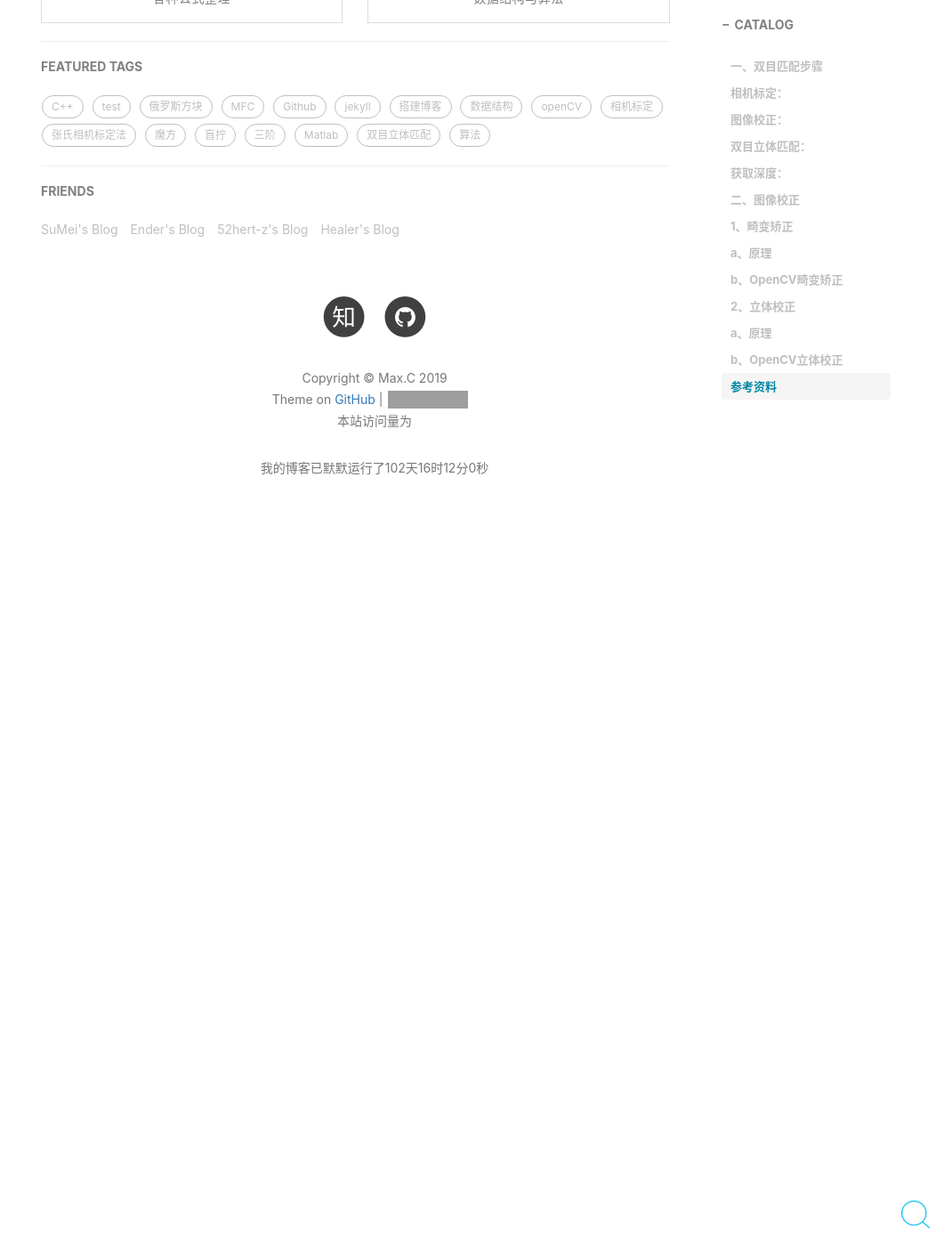
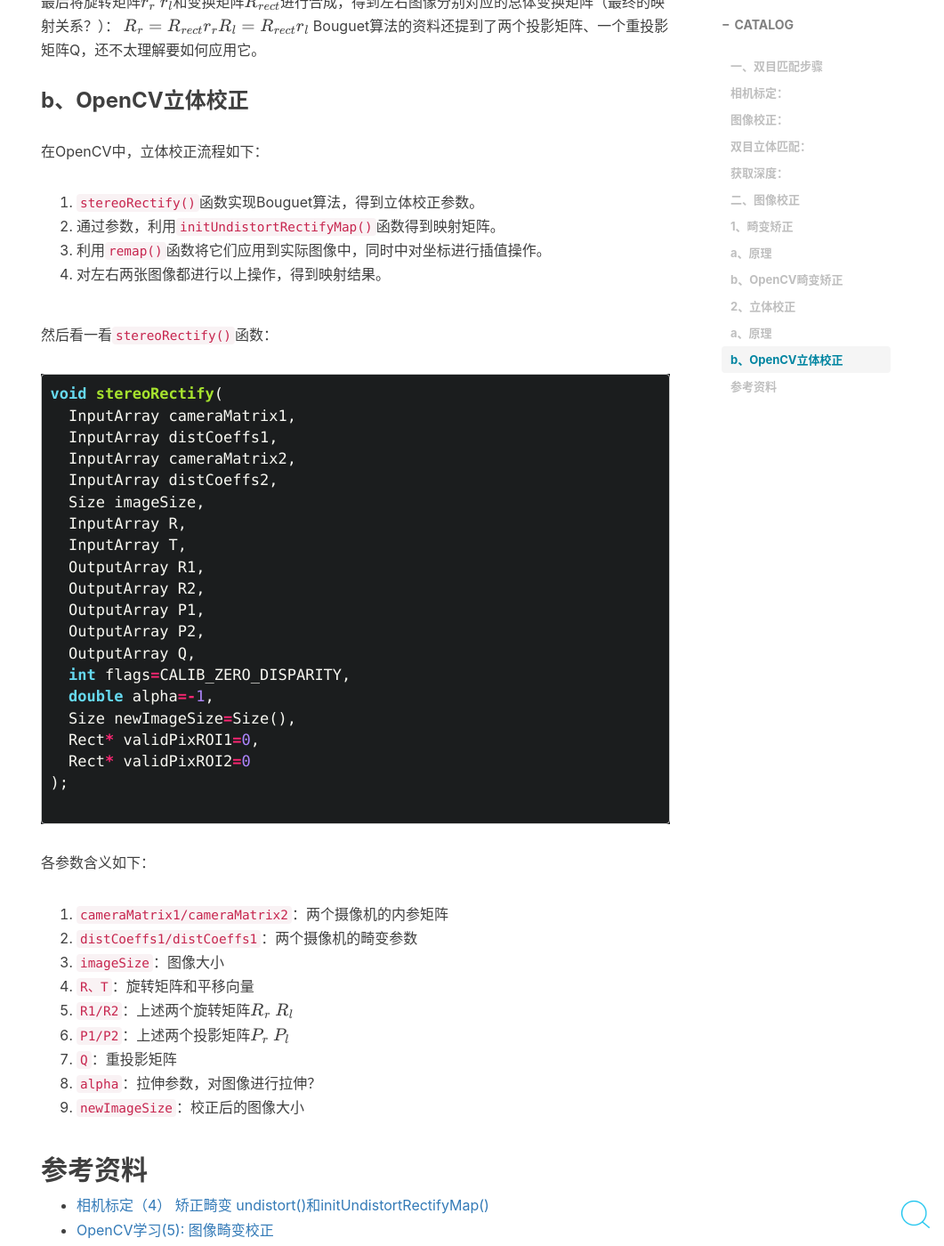
Before and after one commit to 437436999/437436999-coder.github.io, a Jekyll site: the page built from _posts/2019-11-07-双目匹配.md, in a window 1280 px wide and 1400 px high, scrolled down 10331 px. Shown: the whole window at 89% size, without its empty margins (219-1280 px from the left). Built offline with Jekyll 4.4.1, drawn with Linux system fonts in a browser that asks for light colours; nearby versions of some CDN libraries; formulas are drawn with MathJax 3; comment, search, counter and statistics services are not loaded; before the commit the page ends 10961 px from its top, so only the background shows below that; some of the changed text lies outside the part shown; grey boxes are pictures that could not be loaded.

Commit message:
Update 2019-11-07-双目匹配.md

````diff
--- a/_posts/2019-11-07-双目匹配.md
+++ b/_posts/2019-11-07-双目匹配.md
@@ -211,7 +211,7 @@ const Scalar&borderValue=Scalar()
 
 经过标定，我们已经得到了两个图像平面对应的旋转矩阵和平移向量$(R,T) $，为了得到校正后图像，我们使用Bouguet校正算法。
 
-![](../assets/post_img/2019-11-22/4.png)
+![](/assets/post_img/2019-11-22/4.png)
 
 首先从几何关系上确定几个定义：
 
@@ -229,7 +229,7 @@ const Scalar&borderValue=Scalar()
 
 校正的第一步是使两个图像平面平行，可以根据旋转矩阵和平移向量$(R,T) $对其进行旋转操作，Bouguet算法将旋转矩阵R拆分成两个旋转矩阵$r_r \ r_l$，分别对两个图像平面进行旋转，此时**两个图像平面达到平行**，但是**两图像的极线不平行**。（大概理解如图）
 
-![](../assets/post_img/2019-11-22/5.png)
+![](/assets/post_img/2019-11-22/5.png)
 
 第二步是构造变换矩阵$R_{rect}$使得两图像的极线平行，此时利用了平移向量T，不过具体的数学运算暂时不太能理解，先把对应公式列出来。
 $$
@@ -240,14 +240,14 @@ R_{rect}=\begin{bmatrix}(e_1)^T \\ (e_3)^T \\ (e_3)^T \end{bmatrix}
 $$
 经过第二步处理后的图像如下：
 
-![](../assets/post_img/2019-11-22/6.png)
+![](/assets/post_img/2019-11-22/6.png)
 
 最后将旋转矩阵$r_r \ r_l$和变换矩阵$R_{rect}$进行合成，得到左右图像分别对应的总体变换矩阵（最终的映射关系？）：
 $$
 R_r=R_{rect}r_r\\
 R_l=R_{rect}r_l
 $$
-Bouguet算法的资料还提到了一个重投影矩阵Q，还不太理解要如何应用它。
+Bouguet算法的资料还提到了两个投影矩阵、一个重投影矩阵Q，还不太理解要如何应用它。
 
 ### b、OpenCV立体校正
 
@@ -258,7 +258,42 @@ Bouguet算法的资料还提到了一个重投影矩阵Q，还不太理解要如
 3. 利用`remap()`函数将它们应用到实际图像中，同时中对坐标进行插值操作。
 4. 对左右两张图像都进行以上操作，得到映射结果。
 
+然后看一看`stereoRectify()`函数：
 
+```cpp
+void stereoRectify(
+  InputArray cameraMatrix1,
+  InputArray distCoeffs1,
+  InputArray cameraMatrix2,
+  InputArray distCoeffs2,
+  Size imageSize,
+  InputArray R,
+  InputArray T,
+  OutputArray R1,
+  OutputArray R2,
+  OutputArray P1,
+  OutputArray P2,
+  OutputArray Q,
+  int flags=CALIB_ZERO_DISPARITY,
+  double alpha=-1,
+  Size newImageSize=Size(),
+  Rect* validPixROI1=0,
+  Rect* validPixROI2=0
+);
+
+```
+
+各参数含义如下：
+
+1. `cameraMatrix1/cameraMatrix2`：两个摄像机的内参矩阵
+2. `distCoeffs1/distCoeffs1`：两个摄像机的畸变参数
+3. `imageSize`：图像大小
+4. `R、T`：旋转矩阵和平移向量
+5. `R1/R2`：上述两个旋转矩阵$R_r \  R_l$
+6. `P1/P2`：上述两个投影矩阵$P_r  \ P_l$
+7. `Q`：重投影矩阵
+8. `alpha`：拉伸参数，对图像进行拉伸？
+9. `newImageSize`：校正后的图像大小
 
 
 ## 参考资料
@@ -270,4 +305,4 @@ Bouguet算法的资料还提到了一个重投影矩阵Q，还不太理解要如
 - [Bouguet极线校正的方法](https://blog.csdn.net/zkl99999/article/details/48372077)
 - [机器视觉学习笔记（8）——基于OpenCV的Bouguet立体校正](https://blog.csdn.net/xuelabizp/article/details/50476639)
 - [opencv立体校正函数 stereoRectify()](https://blog.csdn.net/zfjBIT/article/details/94436644)
--
+- [StereoRectify()函数定义及用法畸变矫正与立体校正](https://blog.csdn.net/qq_36537774/article/details/85005552)
````
